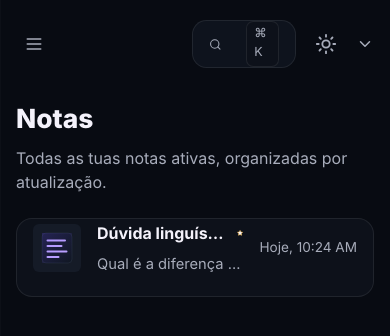
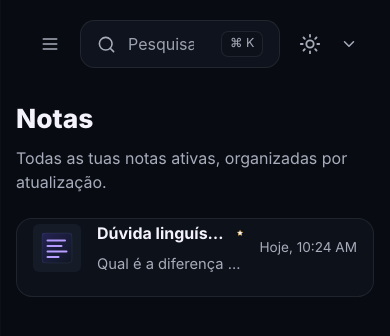
Before and after one commit to mapherez/notex, a React (Vite) app: page /notes in a window 390 px wide. Shown: the top 336 px of the page. Built offline with nearby package versions, Linux system fonts and the light colour scheme.

Commit message:
fix: improve layout and styling in NoteRow and index.css for better responsiveness

```diff
--- a/src/components/ui/NoteRow.tsx
+++ b/src/components/ui/NoteRow.tsx
@@ -94,7 +94,13 @@ export function NoteRow({
           {noteTags.length ? (
             <span className="tag-chain">
               {noteTags.map((tag, index) => (
-                <span className="tag-chain-item" key={tag.id} style={{ zIndex: noteTags.length - index }}>
+                <span
+                  className="tag-chain-item"
+                  key={tag.id}
+                  style={{
+                    zIndex: noteTags.length - index,
+                  }}
+                >
                   <TagChip tag={tag} color={tag.color} href={`/notes?tag=${tag.id}`} />
                 </span>
               ))}
--- a/src/styles/index.css
+++ b/src/styles/index.css
@@ -484,8 +484,10 @@
     display: grid;
     grid-template-columns: minmax(0, 1fr) auto;
     align-items: center;
+    width: min(100%, var(--content-max));
     min-height: var(--topbar-height);
-    padding: calc(var(--page-gutter)/2) var(--page-gutter);
+    margin: auto;
+    padding: calc(var(--page-gutter) / 2) var(--space-8);
     z-index: 90;
   }
 
@@ -497,7 +499,7 @@
   .topbar-search-area {
     width: min(100%, var(--content-max));
     margin: 0 auto;
-    padding-inline: 8rem;
+    padding-inline-end: 8rem;
   }
 
   .topbar.with-search .search-box-shell,
```
